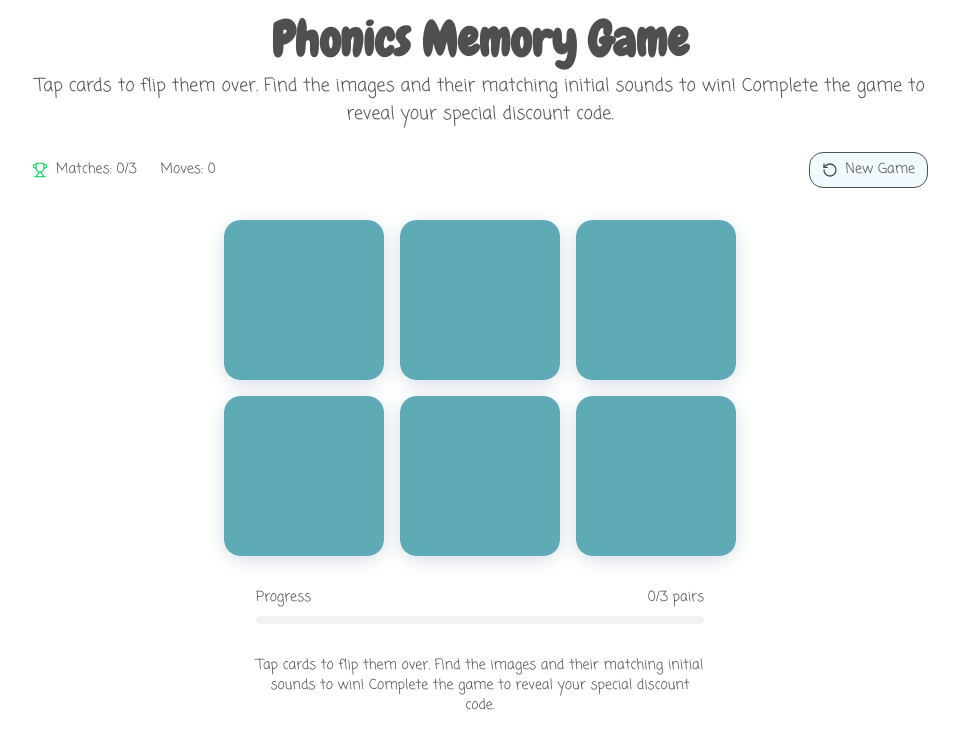
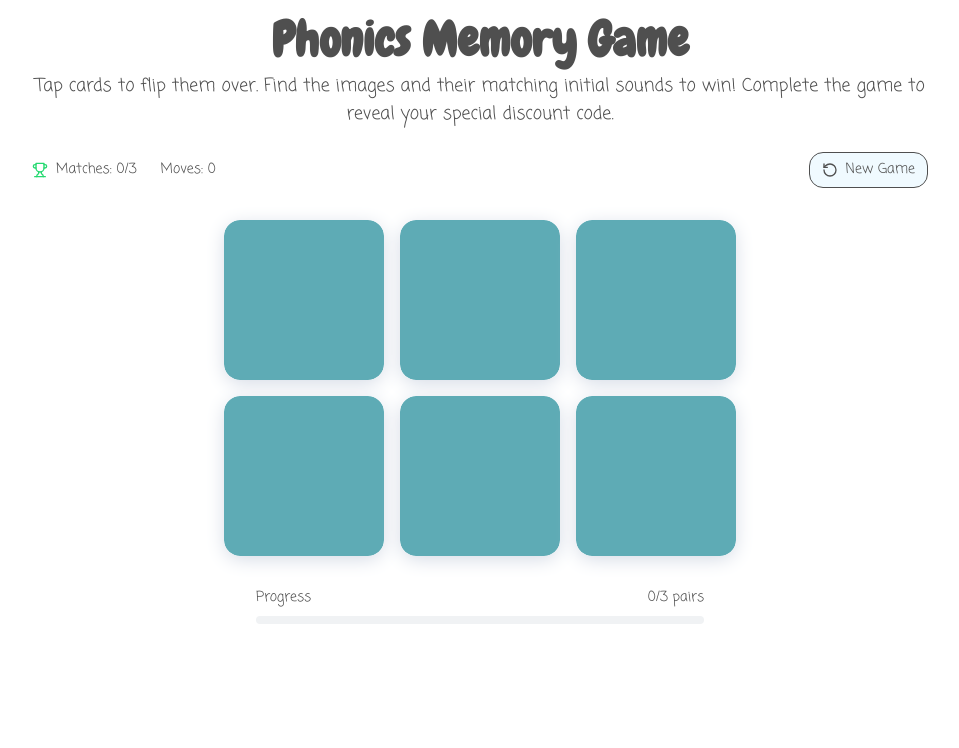
Before and after one commit to playmakessenseuk/phonics-match-play, a React (Vite) app: page / in a window 1280 px wide. Shown: the top 748 px of the page, without its empty margins (160-1119 px from the left). Built offline with nearby package versions, Linux system fonts and the light colour scheme; a web font is replaced by a local one.

Commit message:
Visual edit in Lovable
Edited UI in Lovable

```diff
--- a/src/components/PhonicGame.tsx
+++ b/src/components/PhonicGame.tsx
@@ -189,7 +189,7 @@ Complete the game to reveal your special discount code.</p>
 
         {/* Instructions */}
         <div className="text-center mt-8 text-sm font-coming-soon text-paragraph max-w-md mx-auto">
-          <p className="font-coming-soon text-paragraph">Tap cards to flip them over. Find the images and their matching initial sounds to win! Complete the game to reveal your special discount code.</p>
+
         </div>
       </div>
 
```
